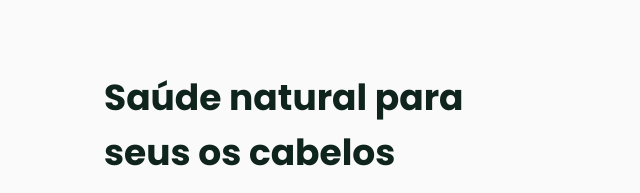
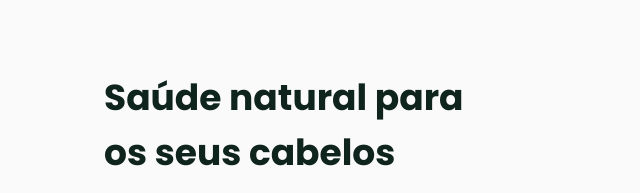
Before and after one commit to GuintherAfonso/beautysaloon, a plain HTML site: page index.html in a window 1280 px wide. Shown: the part 162-355 px from the top of the page, 0-640 px from the left. Drawn offline with nearby package versions, Linux system fonts and the light colour scheme; files whose address does not match are found by name.

Commit message:
Update index.html

```diff
--- a/index.html
+++ b/index.html
@@ -58,7 +58,7 @@
             />
           </div>
           <div class="text">
-            <h2 class="title">Saúde natural para seus os cabelos</h2>
+            <h2 class="title">Saúde natural para os seus cabelos</h2>
             <p>
               Um salão exclusivo em São Paulo, especializado em tratamentos
               naturais.
```
